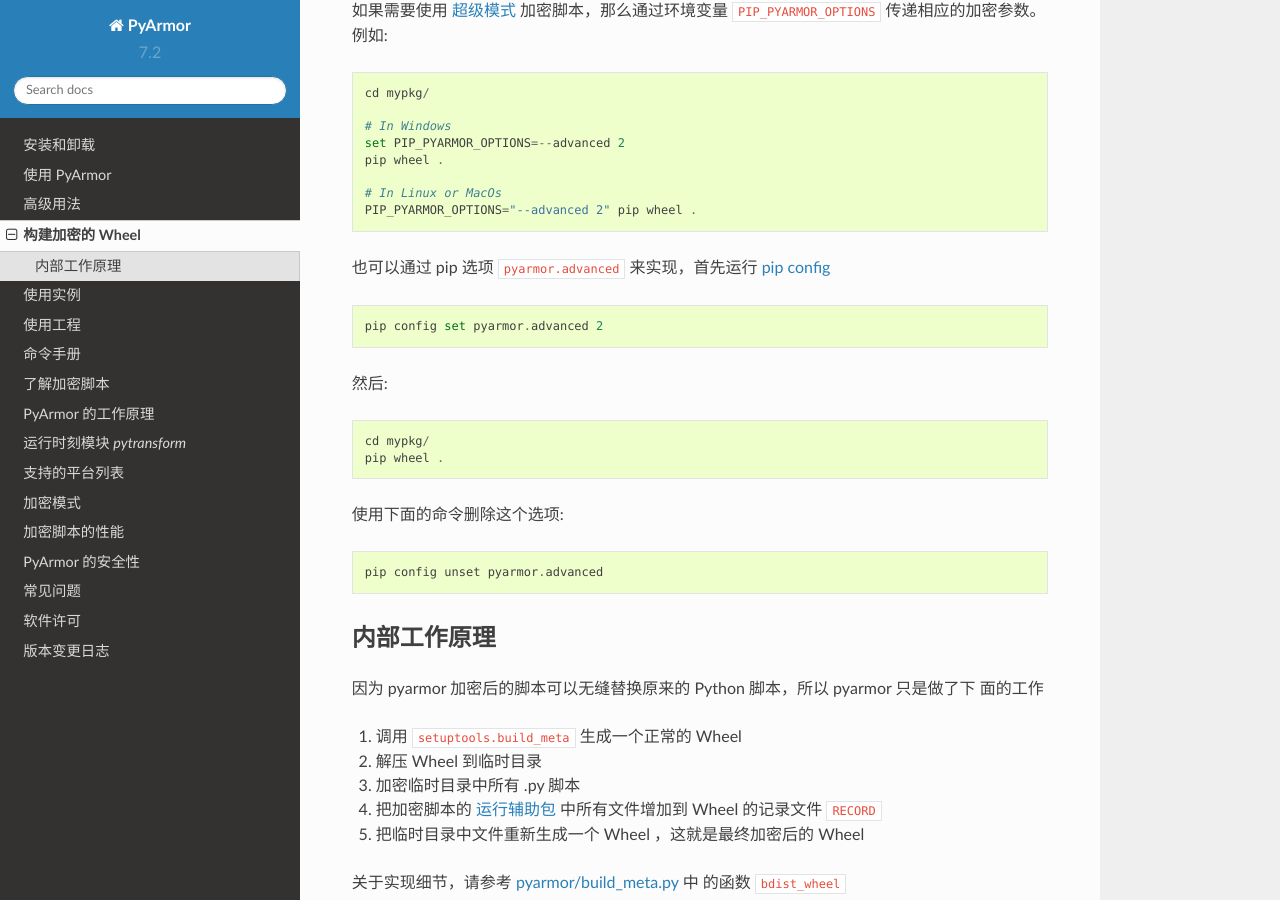
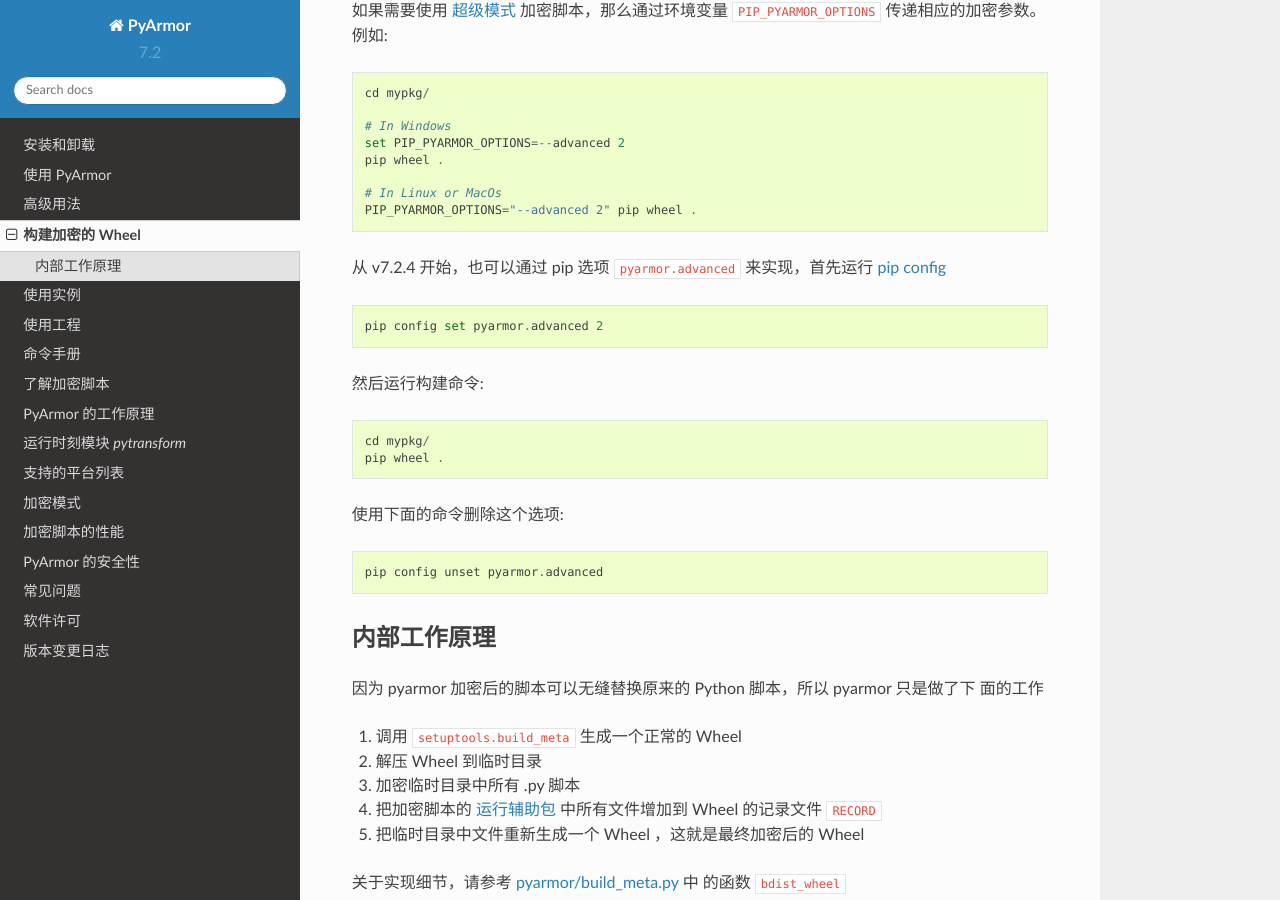
Before and after one commit to dashingsoft/pyarmor-docs-zh, a Sphinx documentation site: the page built from docs/build-wheel.rst, in a window 1280 px wide and 900 px high, scrolled down 1074 px. Built offline with Sphinx 7.4.7 and the Read the Docs theme 2.0.0, drawn with Linux system fonts in a browser that asks for light colours.

Commit message:
Refine doc

```diff
--- a/docs/build-wheel.rst
+++ b/docs/build-wheel.rst
@@ -53,12 +53,12 @@
     # In Linux or MacOs
     PIP_PYARMOR_OPTIONS="--advanced 2" pip wheel .
 
-也可以通过 pip 选项 ``pyarmor.advanced`` 来实现，首先运行 `pip config
-<https://pip.pypa.io/en/stable/cli/pip_config/>`_ ::
+从 v7.2.4 开始，也可以通过 pip 选项 ``pyarmor.advanced`` 来实现，首先运行 `pip
+config <https://pip.pypa.io/en/stable/cli/pip_config/>`_ ::
 
     pip config set pyarmor.advanced 2
 
-然后::
+然后运行构建命令::
 
     cd mypkg/
     pip wheel .
```
